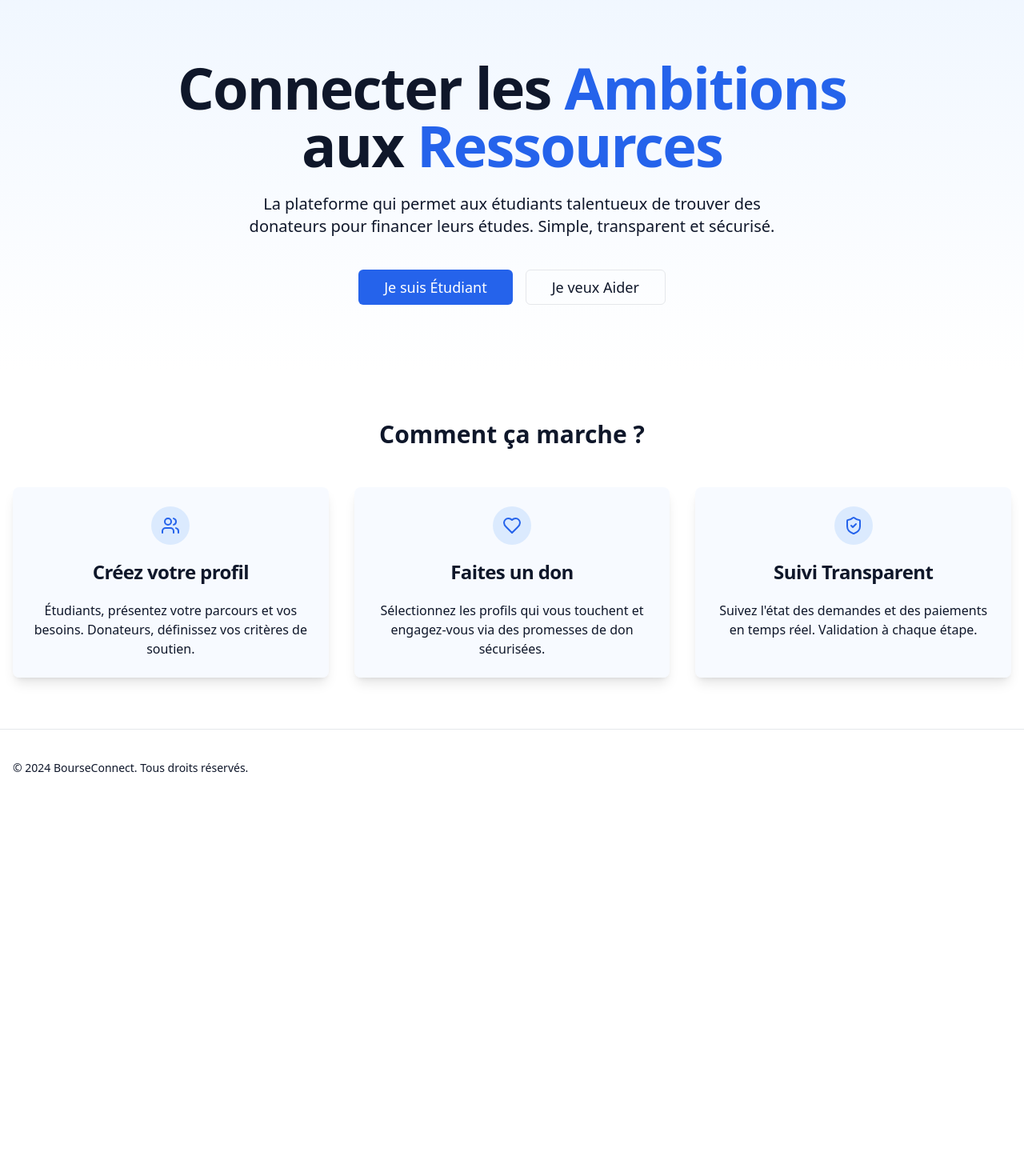
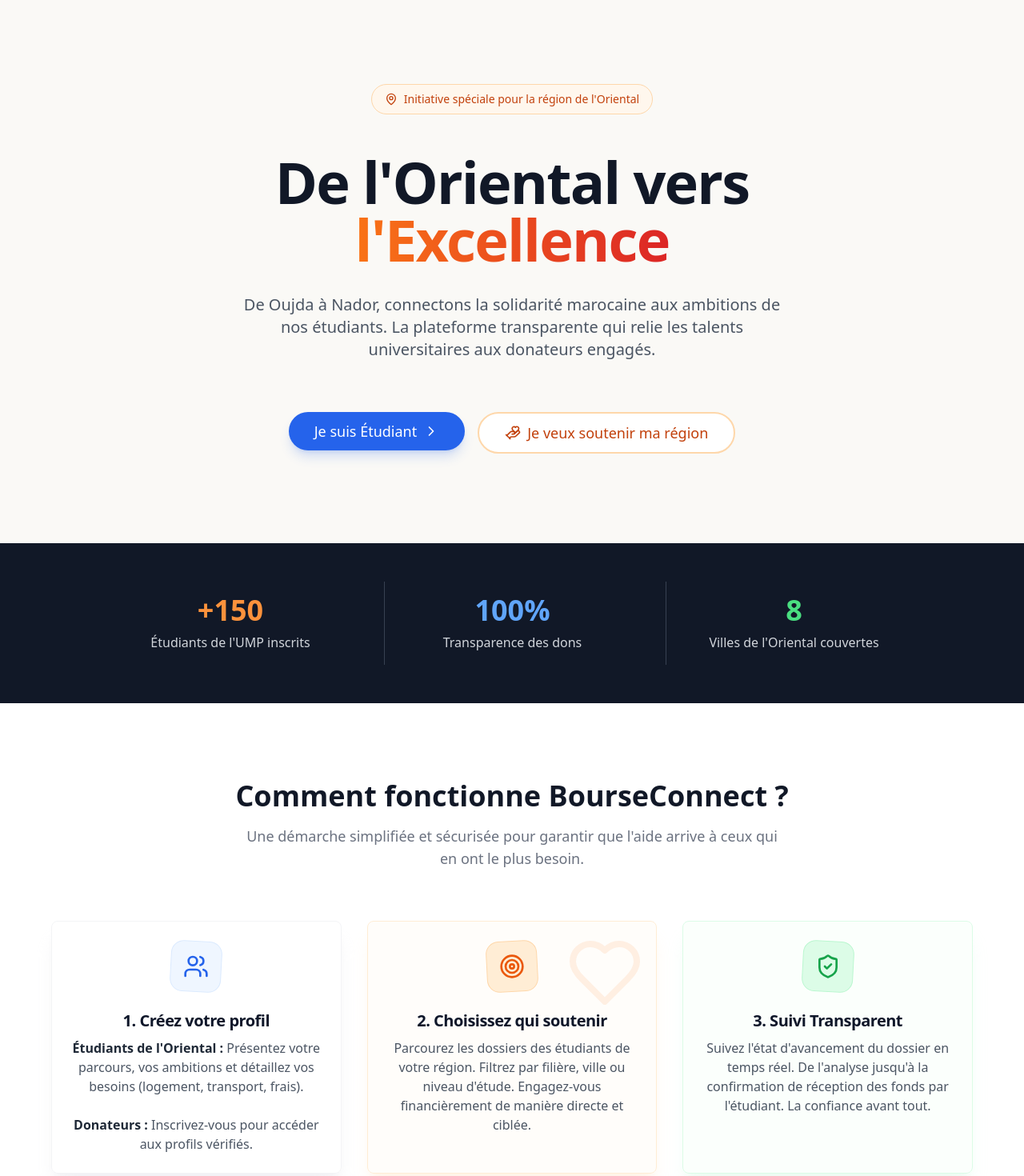
Before and after one commit to mohamed-benamer-inde/bourse-app, a React (Vite) app: page / in a window 1280 px wide. Shown: the part 120-1590 px from the top of the page at 80% size. Before the commit the page ends 1128 px from the top, so only its background shows below. Built offline with nearby package versions, Linux system fonts and the light colour scheme; no server answers.

Commit message:
feat: refonte de la page d'accueil (design Oriental, animations framer-motion)

```diff
--- a/src/pages/Landing.jsx
+++ b/src/pages/Landing.jsx
@@ -2,74 +2,194 @@
 import { Link } from 'react-router-dom';
 import { Button } from '@/components/ui/button';
 import { Card, CardContent, CardHeader, CardTitle } from '@/components/ui/card';
-import { GraduationCap, Heart, Users, ShieldCheck } from 'lucide-react';
+import { GraduationCap, Heart, Users, ShieldCheck, MapPin, Target, Sparkles, HandHeart, ChevronRight } from 'lucide-react';
+import { motion } from 'framer-motion';
 
 const Landing = () => {
+    // Animation variants
+    const containerVariants = {
+        hidden: { opacity: 0 },
+        visible: {
+            opacity: 1,
+            transition: { staggerChildren: 0.2 }
+        }
+    };
+
+    const itemVariants = {
+        hidden: { opacity: 0, y: 20 },
+        visible: {
+            opacity: 1,
+            y: 0,
+            transition: { duration: 0.6, ease: "easeOut" }
+        }
+    };
+
     return (
-        <div className="flex flex-col gap-16 pb-16">
+        <div className="flex flex-col min-h-screen bg-[#faf9f6]">
             {/* Hero Section */}
-            <section className="pt-24 pb-12 px-4 md:pt-32 md:pb-20 text-center space-y-6 bg-gradient-to-b from-blue-50 to-white">
-                <div className="container mx-auto max-w-4xl space-y-6">
-                    <h1 className="text-4xl font-extrabold tracking-tight sm:text-5xl md:text-6xl lg:text-7xl">
-                        Connecter les <span className="text-blue-600">Ambitions</span> aux <span className="text-blue-600">Ressources</span>
-                    </h1>
-                    <p className="text-lg text-muted-foreground sm:text-xl max-w-2xl mx-auto">
-                        La plateforme qui permet aux étudiants talentueux de trouver des donateurs pour financer leurs études. Simple, transparent et sécurisé.
-                    </p>
-                    <div className="flex flex-col sm:flex-row justify-center gap-4 pt-4">
+            <section className="relative pt-32 pb-20 px-4 md:pt-40 md:pb-28 overflow-hidden">
+                {/* Background decorative elements */}
+                <div className="absolute top-0 left-0 w-full h-full overflow-hidden -z-10">
+                    <div className="absolute -top-[20%] -right-[10%] w-[70%] h-[70%] rounded-full bg-orange-100/50 blur-3xl opacity-60"></div>
+                    <div className="absolute top-[40%] -left-[10%] w-[50%] h-[50%] rounded-full bg-blue-100/50 blur-3xl opacity-60"></div>
+                </div>
+
+                <motion.div
+                    className="container mx-auto max-w-5xl text-center space-y-8"
+                    initial="hidden"
+                    animate="visible"
+                    variants={containerVariants}
+                >
+                    <motion.div variants={itemVariants} className="inline-flex items-center gap-2 px-4 py-2 rounded-full bg-orange-50 border border-orange-200 text-orange-700 font-medium text-sm mb-4">
+                        <MapPin className="h-4 w-4" />
+                        <span>Initiative spéciale pour la région de l'Oriental</span>
+                    </motion.div>
+
+                    <motion.h1 variants={itemVariants} className="text-5xl font-extrabold tracking-tight sm:text-6xl md:text-7xl text-gray-900 leading-tight">
+                        De l'Oriental vers <br className="hidden md:block" />
+                        <span className="text-transparent bg-clip-text bg-gradient-to-r from-orange-500 to-red-600">
+                            l'Excellence
+                        </span>
+                    </motion.h1>
+
+                    <motion.p variants={itemVariants} className="text-lg text-gray-600 sm:text-xl max-w-2xl mx-auto leading-relaxed">
+                        De Oujda à Nador, connectons la solidarité marocaine aux ambitions de nos étudiants.
+                        La plateforme transparente qui relie les talents universitaires aux donateurs engagés.
+                    </motion.p>
+
+                    <motion.div variants={itemVariants} className="flex flex-col sm:flex-row justify-center gap-4 pt-8">
                         <Link to="/register?role=student">
-                            <Button size="lg" className="w-full sm:w-auto text-lg px-8">
-                                Je suis Étudiant
+                            <Button size="lg" className="w-full sm:w-auto text-lg px-8 py-6 rounded-full bg-blue-600 hover:bg-blue-700 shadow-lg shadow-blue-600/20 transition-all hover:scale-105">
+                                Je suis Étudiant <ChevronRight className="ml-2 h-5 w-5" />
                             </Button>
                         </Link>
                         <Link to="/register?role=donor">
-                            <Button size="lg" variant="outline" className="w-full sm:w-auto text-lg px-8">
-                                Je veux Aider
+                            <Button size="lg" variant="outline" className="w-full sm:w-auto text-lg px-8 py-6 rounded-full border-2 border-orange-200 text-orange-700 hover:bg-orange-50 hover:border-orange-300 transition-all hover:scale-105 bg-white">
+                                <HandHeart className="mr-2 h-5 w-5" /> Je veux soutenir ma région
                             </Button>
                         </Link>
+                    </motion.div>
+                </motion.div>
+            </section>
+
+            {/* Impact Banner */}
+            <motion.section
+                initial={{ opacity: 0, y: 30 }}
+                whileInView={{ opacity: 1, y: 0 }}
+                viewport={{ once: true }}
+                transition={{ duration: 0.8 }}
+                className="bg-gray-900 py-12 px-4"
+            >
+                <div className="container mx-auto max-w-5xl">
+                    <div className="grid grid-cols-1 md:grid-cols-3 gap-8 text-center divide-y md:divide-y-0 md:divide-x divide-gray-700">
+                        <div className="p-4">
+                            <div className="text-4xl font-bold text-orange-400 mb-2">+150</div>
+                            <div className="text-gray-300 font-medium">Étudiants de l'UMP inscrits</div>
+                        </div>
+                        <div className="p-4">
+                            <div className="text-4xl font-bold text-blue-400 mb-2">100%</div>
+                            <div className="text-gray-300 font-medium">Transparence des dons</div>
+                        </div>
+                        <div className="p-4">
+                            <div className="text-4xl font-bold text-green-400 mb-2">8</div>
+                            <div className="text-gray-300 font-medium">Villes de l'Oriental couvertes</div>
+                        </div>
+                    </div>
+                </div>
+            </motion.section>
+
+            {/* Features Section */}
+            <section className="py-24 px-4 bg-white">
+                <div className="container mx-auto max-w-6xl">
+                    <motion.div
+                        initial={{ opacity: 0, y: 20 }}
+                        whileInView={{ opacity: 1, y: 0 }}
+                        viewport={{ once: true }}
+                        className="text-center mb-16 space-y-4"
+                    >
+                        <h2 className="text-3xl md:text-4xl font-bold text-gray-900">Comment fonctionne BourseConnect ?</h2>
+                        <p className="text-lg text-gray-500 max-w-2xl mx-auto">Une démarche simplifiée et sécurisée pour garantir que l'aide arrive à ceux qui en ont le plus besoin.</p>
+                    </motion.div>
+
+                    <div className="grid grid-cols-1 md:grid-cols-3 gap-8">
+                        <motion.div
+                            initial={{ opacity: 0, y: 30 }}
+                            whileInView={{ opacity: 1, y: 0 }}
+                            viewport={{ once: true }}
+                            transition={{ delay: 0.1 }}
+                        >
+                            <Card className="h-full border border-gray-100 shadow-xl shadow-gray-200/40 bg-white/50 backdrop-blur-sm hover:-translate-y-2 transition-transform duration-300">
+                                <CardHeader className="text-center pb-2">
+                                    <div className="mx-auto w-16 h-16 bg-blue-50 rounded-2xl flex items-center justify-center mb-4 border border-blue-100 rotate-3">
+                                        <Users className="h-8 w-8 text-blue-600 -rotate-3" />
+                                    </div>
+                                    <CardTitle className="text-xl">1. Créez votre profil</CardTitle>
+                                </CardHeader>
+                                <CardContent className="text-center text-gray-600">
+                                    <p>
+                                        <strong className="text-gray-800">Étudiants de l'Oriental :</strong> Présentez votre parcours, vos ambitions et détaillez vos besoins (logement, transport, frais).<br/><br/>
+                                        <strong className="text-gray-800">Donateurs :</strong> Inscrivez-vous pour accéder aux profils vérifiés.
+                                    </p>
+                                </CardContent>
+                            </Card>
+                        </motion.div>
+
+                        <motion.div
+                            initial={{ opacity: 0, y: 30 }}
+                            whileInView={{ opacity: 1, y: 0 }}
+                            viewport={{ once: true }}
+                            transition={{ delay: 0.2 }}
+                        >
+                            <Card className="h-full border border-orange-100 shadow-xl shadow-orange-200/20 bg-orange-50/30 backdrop-blur-sm hover:-translate-y-2 transition-transform duration-300 relative overflow-hidden">
+                                <div className="absolute top-0 right-0 p-4 opacity-10"><Heart className="w-24 h-24 text-orange-500" /></div>
+                                <CardHeader className="text-center pb-2 relative z-10">
+                                    <div className="mx-auto w-16 h-16 bg-orange-100 rounded-2xl flex items-center justify-center mb-4 border border-orange-200 -rotate-3">
+                                        <Target className="h-8 w-8 text-orange-600 rotate-3" />
+                                    </div>
+                                    <CardTitle className="text-xl">2. Choisissez qui soutenir</CardTitle>
+                                </CardHeader>
+                                <CardContent className="text-center text-gray-600 relative z-10">
+                                    Parcourez les dossiers des étudiants de votre région. Filtrez par filière, ville ou niveau d'étude. Engagez-vous financièrement de manière directe et ciblée.
+                                </CardContent>
+                            </Card>
+                        </motion.div>
+
+                        <motion.div
+                            initial={{ opacity: 0, y: 30 }}
+                            whileInView={{ opacity: 1, y: 0 }}
+                            viewport={{ once: true }}
+                            transition={{ delay: 0.3 }}
+                        >
+                            <Card className="h-full border border-green-100 shadow-xl shadow-green-200/20 bg-green-50/30 backdrop-blur-sm hover:-translate-y-2 transition-transform duration-300">
+                                <CardHeader className="text-center pb-2">
+                                    <div className="mx-auto w-16 h-16 bg-green-100 rounded-2xl flex items-center justify-center mb-4 border border-green-200 rotate-3">
+                                        <ShieldCheck className="h-8 w-8 text-green-600 -rotate-3" />
+                                    </div>
+                                    <CardTitle className="text-xl">3. Suivi Transparent</CardTitle>
+                                </CardHeader>
+                                <CardContent className="text-center text-gray-600">
+                                    Suivez l'état d'avancement du dossier en temps réel. De l'analyse jusqu'à la confirmation de réception des fonds par l'étudiant. La confiance avant tout.
+                                </CardContent>
+                            </Card>
+                        </motion.div>
                     </div>
                 </div>
             </section>
 
-            {/* Features Section */}
-            <section className="container mx-auto px-4">
-                <h2 className="text-3xl font-bold text-center mb-12">Comment ça marche ?</h2>
-                <div className="grid grid-cols-1 md:grid-cols-3 gap-8">
-                    <Card className="border-none shadow-lg bg-blue-50/50">
-                        <CardHeader className="text-center">
-                            <div className="mx-auto w-12 h-12 bg-blue-100 rounded-full flex items-center justify-center mb-4">
-                                <Users className="h-6 w-6 text-blue-600" />
-                            </div>
-                            <CardTitle>Créez votre profil</CardTitle>
-                        </CardHeader>
-                        <CardContent className="text-center text-muted-foreground">
-                            Étudiants, présentez votre parcours et vos besoins. Donateurs, définissez vos critères de soutien.
-                        </CardContent>
-                    </Card>
-
-                    <Card className="border-none shadow-lg bg-blue-50/50">
-                        <CardHeader className="text-center">
-                            <div className="mx-auto w-12 h-12 bg-blue-100 rounded-full flex items-center justify-center mb-4">
-                                <Heart className="h-6 w-6 text-blue-600" />
-                            </div>
-                            <CardTitle>Faites un don</CardTitle>
-                        </CardHeader>
-                        <CardContent className="text-center text-muted-foreground">
-                            Sélectionnez les profils qui vous touchent et engagez-vous via des promesses de don sécurisées.
-                        </CardContent>
-                    </Card>
-
-                    <Card className="border-none shadow-lg bg-blue-50/50">
-                        <CardHeader className="text-center">
-                            <div className="mx-auto w-12 h-12 bg-blue-100 rounded-full flex items-center justify-center mb-4">
-                                <ShieldCheck className="h-6 w-6 text-blue-600" />
-                            </div>
-                            <CardTitle>Suivi Transparent</CardTitle>
-                        </CardHeader>
-                        <CardContent className="text-center text-muted-foreground">
-                            Suivez l'état des demandes et des paiements en temps réel. Validation à chaque étape.
-                        </CardContent>
-                    </Card>
+            {/* CTA Section */}
+            <section className="py-20 relative overflow-hidden">
+                <div className="absolute inset-0 bg-blue-600 skew-y-2 transform origin-bottom-right scale-110 -z-10"></div>
+                <div className="container mx-auto px-4 text-center text-white relative z-10">
+                    <Sparkles className="w-12 h-12 mx-auto mb-6 text-blue-200" />
+                    <h2 className="text-3xl md:text-5xl font-bold mb-6">Prêt à faire la différence ?</h2>
+                    <p className="text-xl text-blue-100 mb-10 max-w-2xl mx-auto">
+                        Rejoignez le premier réseau de solidarité étudiante dédié à l'Oriental.
+                    </p>
+                    <Link to="/register?role=donor">
+                        <Button size="lg" className="bg-white text-blue-600 hover:bg-gray-100 text-lg px-10 py-6 rounded-full shadow-xl hover:scale-105 transition-transform">
+                            Devenir Donateur
+                        </Button>
+                    </Link>
                 </div>
             </section>
         </div>
```
